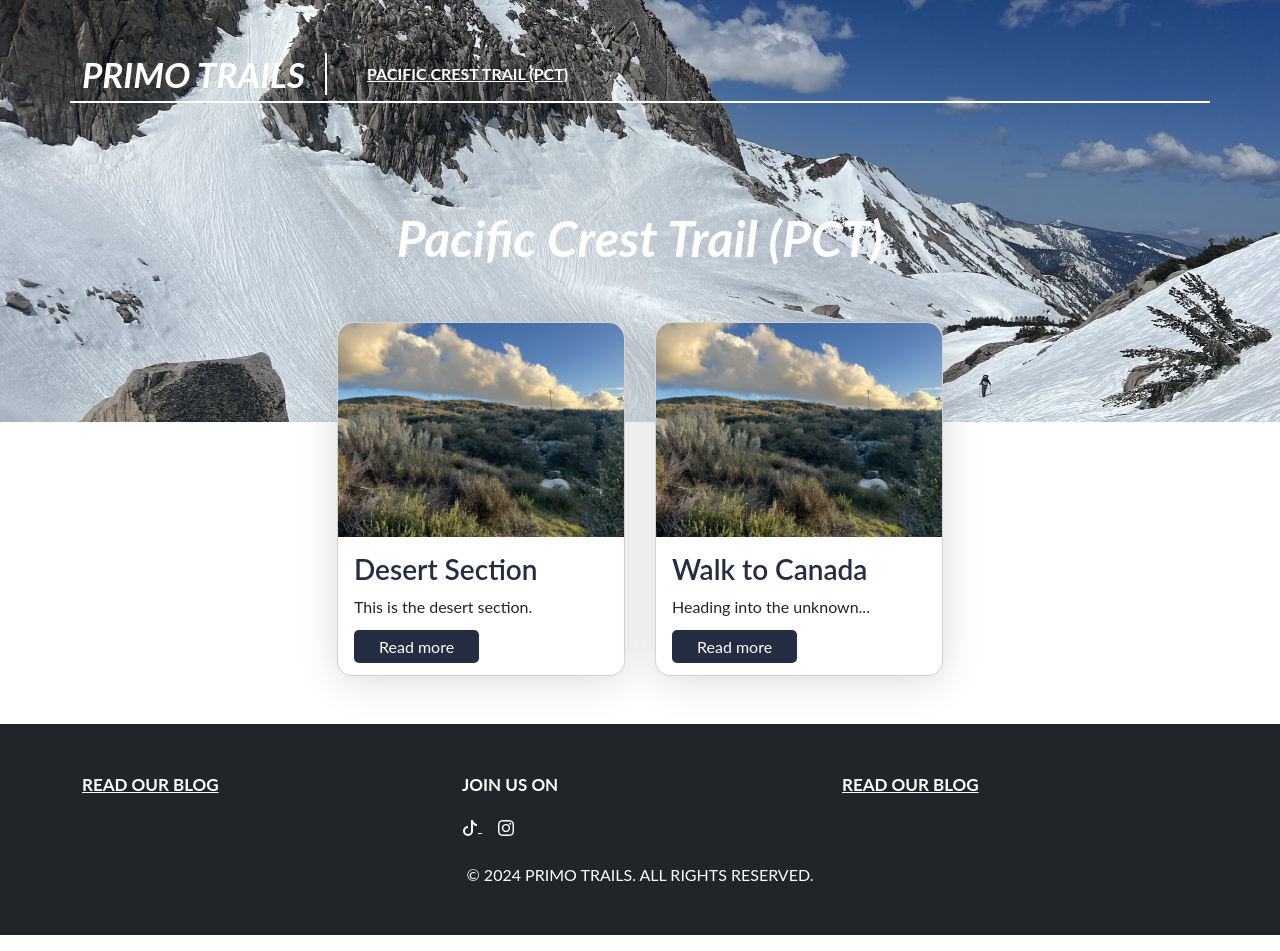
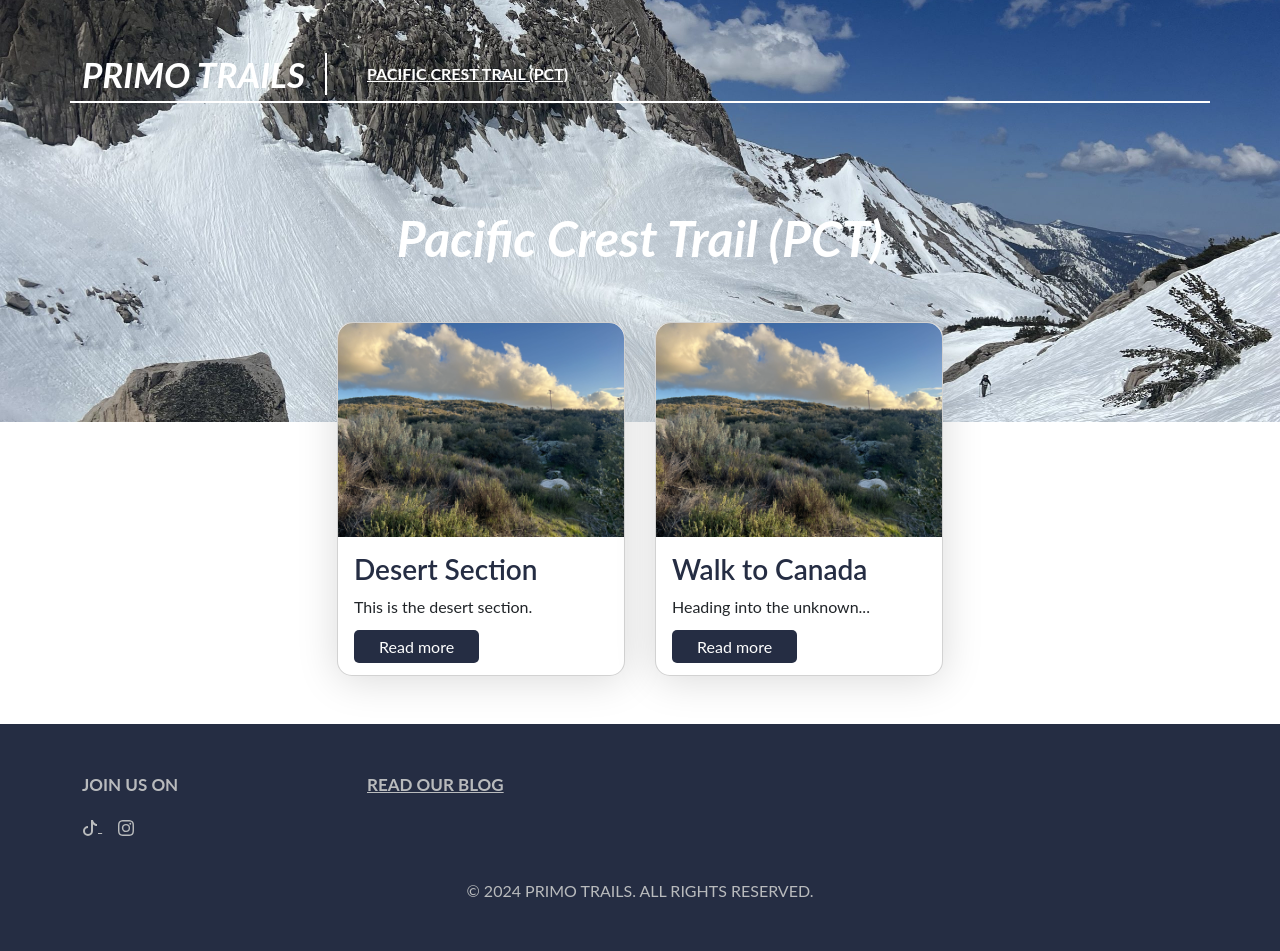
Before and after one commit to eamena/primotrails-static, a plain HTML site: page PCT.html in a window 1280 px wide. Drawn offline with nearby package versions, Linux system fonts and the light colour scheme.

Commit message:
fix footer, position header txt

```diff
--- a/PCT.html
+++ b/PCT.html
@@ -69,27 +69,24 @@
 </div>
 
   <!-- Footer -->
-  <footer class="footer bg-dark text-white py-5">
+  <footer class="footer py-5">
       <div class="container">
           <div class="row">
-            <div class="col-md-4">
-                <a href="https://primotrails.com/desert-section//pacific-crest-trail-pct/" class="text-white">Read our blog</a>
-            </div>
-              <div class="col-md-4">
+              <div class="col-md-3 mb-3">
                   <p>Join us on</p>
-                  <a href="https://www.tiktok.com/@primohikes" target="_blank" class="me-3 text-white">
+                  <a href="https://www.tiktok.com/@primohikes" target="_blank" class="me-3">
                     <svg xmlns="http://www.w3.org/2000/svg" width="16" height="16" fill="currentColor" class="bi bi-tiktok" viewBox="0 0 16 16">
                       <path d="M9 0h1.98c.144.715.54 1.617 1.235 2.512C12.895 3.389 13.797 4 15 4v2c-1.753 0-3.07-.814-4-1.829V11a5 5 0 1 1-5-5v2a3 3 0 1 0 3 3z"/>
                     </svg>
                   </a>
-                  <a href="https://www.instagram.com/primo.sostenible/" target="_blank" class="text-white">
+                  <a href="https://www.instagram.com/primo.sostenible/" target="_blank" >
                     <svg xmlns="http://www.w3.org/2000/svg" width="16" height="16" fill="currentColor" class="bi bi-instagram" viewBox="0 0 16 16">
                       <path d="M8 0C5.829 0 5.556.01 4.703.048 3.85.088 3.269.222 2.76.42a3.9 3.9 0 0 0-1.417.923A3.9 3.9 0 0 0 .42 2.76C.222 3.268.087 3.85.048 4.7.01 5.555 0 5.827 0 8.001c0 2.172.01 2.444.048 3.297.04.852.174 1.433.372 1.942.205.526.478.972.923 1.417.444.445.89.719 1.416.923.51.198 1.09.333 1.942.372C5.555 15.99 5.827 16 8 16s2.444-.01 3.298-.048c.851-.04 1.434-.174 1.943-.372a3.9 3.9 0 0 0 1.416-.923c.445-.445.718-.891.923-1.417.197-.509.332-1.09.372-1.942C15.99 10.445 16 10.173 16 8s-.01-2.445-.048-3.299c-.04-.851-.175-1.433-.372-1.941a3.9 3.9 0 0 0-.923-1.417A3.9 3.9 0 0 0 13.24.42c-.51-.198-1.092-.333-1.943-.372C10.443.01 10.172 0 7.998 0zm-.717 1.442h.718c2.136 0 2.389.007 3.232.046.78.035 1.204.166 1.486.275.373.145.64.319.92.599s.453.546.598.92c.11.281.24.705.275 1.485.039.843.047 1.096.047 3.231s-.008 2.389-.047 3.232c-.035.78-.166 1.203-.275 1.485a2.5 2.5 0 0 1-.599.919c-.28.28-.546.453-.92.598-.28.11-.704.24-1.485.276-.843.038-1.096.047-3.232.047s-2.39-.009-3.233-.047c-.78-.036-1.203-.166-1.485-.276a2.5 2.5 0 0 1-.92-.598 2.5 2.5 0 0 1-.6-.92c-.109-.281-.24-.705-.275-1.485-.038-.843-.046-1.096-.046-3.233s.008-2.388.046-3.231c.036-.78.166-1.204.276-1.486.145-.373.319-.64.599-.92s.546-.453.92-.598c.282-.11.705-.24 1.485-.276.738-.034 1.024-.044 2.515-.045zm4.988 1.328a.96.96 0 1 0 0 1.92.96.96 0 0 0 0-1.92m-4.27 1.122a4.109 4.109 0 1 0 0 8.217 4.109 4.109 0 0 0 0-8.217m0 1.441a2.667 2.667 0 1 1 0 5.334 2.667 2.667 0 0 1 0-5.334"/>
                     </svg>
                   </a>
               </div>
-              <div class="col-md-4">
-                  <a href="https://primotrails.com/desert-section//pacific-crest-trail-pct/" class="text-white">Read our blog</a>
+              <div class="col-md-3 mb-3">
+                  <a href="/PCT.html">Read our blog</a>
               </div>
           </div>
           <div class="text-center mt-4">
--- a/css/main.css
+++ b/css/main.css
@@ -69,7 +69,7 @@ Text Domain: Primo Trails
   text-transform: uppercase;
   top: 60px;
   left: 50px;
-  postion: absolute;
+  position: absolute;
 }
 
 .hero .map_title h1 {
```
Also changed, not shown: CanadaSection.html (+1 -1 lines), DesertSection.html (+4 -4 lines), index.html (+4 -4 lines).
